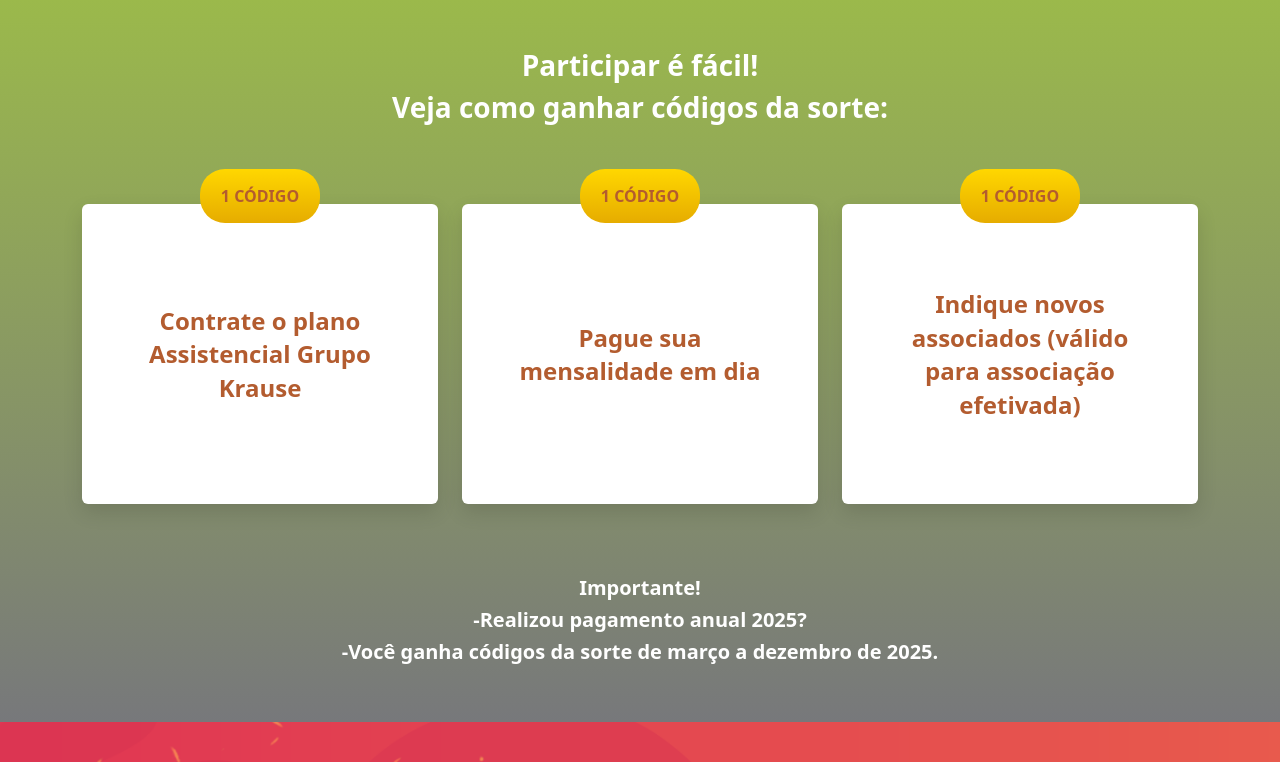
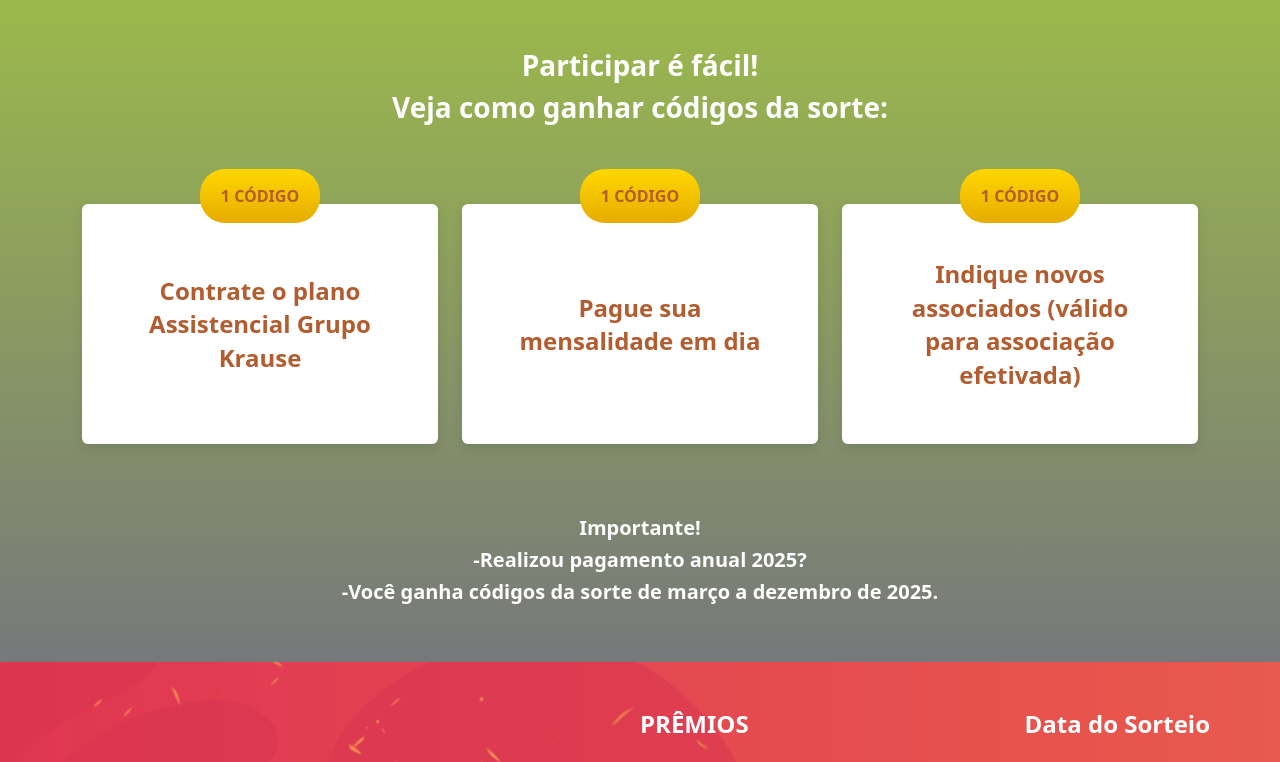
Before and after one commit to Caue-Garaude/grupokrause, a PHP site: page / in a window 1280 px wide. Shown: the part 801-1563 px from the top of the page. Run offline with PHP 8.4, Linux system fonts and the light colour scheme.

Commit message:
ajustando a altura dos cards

```diff
--- a/index.html
+++ b/index.html
@@ -93,7 +93,7 @@
             <div class="col-12 col-md-6 col-lg-4 d-flex">
                 <div class="card w-100 h-100 p-4 d-flex flex-column">
                     <button class="btn-custom card-btn mx-auto">1 Código</button> <!-- mx-auto para centralizar -->
-                    <div class="card-body d-flex align-items-center justify-content-center">
+                    <div class="card-body d-flex  justify-content-center">
                         <h4 class="titulo-card mb-0 text-center">Contrate o plano Assistencial Grupo Krause</h4>
                     </div>
                 </div>
@@ -103,7 +103,7 @@
             <div class="col-12 col-md-6 col-lg-4 d-flex">
                 <div class="card w-100 h-100 p-4 d-flex flex-column">
                     <button class="btn-custom card-btn mx-auto">1 Código</button>
-                    <div class="card-body d-flex align-items-center justify-content-center">
+                    <div class="card-body d-flex  justify-content-center">
                         <h4 class="titulo-card mb-0 text-center">Pague sua mensalidade em dia</h4>
                     </div>
                 </div>
@@ -113,7 +113,7 @@
             <div class="col-12 col-md-6 col-lg-4 d-flex">
                 <div class="card w-100 h-100 p-4 d-flex flex-column">
                     <button class="btn-custom card-btn mx-auto">1 Código</button>
-                    <div class="card-body d-flex align-items-center justify-content-center">
+                    <div class="card-body d-flex  justify-content-center">
                         <h4 class="titulo-card mb-0 text-center">Indique novos associados (válido para associação efetivada)</h4>
                     </div>
                 </div>
--- a/style.css
+++ b/style.css
@@ -136,19 +136,25 @@
     background: linear-gradient(to bottom, #d64a55, #efa09c);
 }
 
-/* Cards */
-.card {
-    background-color: rgba(255, 255, 255, 0.9);
-    border-radius: 10px;
-    padding: 20px;
-}
+
 /* Ajustes para os cards */
 .card {
-    min-height: 280px; /* Altura mínima padrão */
-    max-width: 380px; /* Largura máxima para desktop */
-    margin: 0 auto; /* Centraliza em telas grandes */
+    flex: 1 1 auto;
+    min-height: 220px; /* Altura base reduzida */
+    transition: all 0.3s ease;
+    padding: 1rem !important; /* Padding reduzido */
+    margin: 0 auto;
     border: none !important;
-    box-shadow: 0 8px 20px rgba(0,0,0,0.12);
+    box-shadow: 0 4px 12px rgba(0,0,0,0.1); /* Sombra mais suave */
+    display: flex;
+    flex-direction: column;
+}
+.card-body {
+    flex: 1;
+    display: flex;
+    flex-direction: column;
+    justify-content: center;
+    padding: 1rem !important;
 }
 
 .card-btn {
@@ -161,7 +167,6 @@
 .titulo-card {
 
     line-height: 1.4;
-    padding: 0 10px;
     margin-bottom: 0;
 }
 
@@ -273,17 +278,22 @@
     width: 75px; /* Aumenta o tamanho da imagem */
 }
 
-/* Ajuste responsivo */
 @media (max-width: 768px) {
     .card {
-        min-height: 240px;
+        min-height: 200px; /* Altura menor em mobile */
         max-width: 100%;
     }
 
+    .card-btn {
+        margin-top: -15px;
+        font-size: 0.8rem;
+    }
 }
 
 @media (min-width: 1200px) {
     .card {
-        min-height: 300px;
+        min-height: 240px; /* Altura máxima ajustada */
     }
+
+
 }
```
